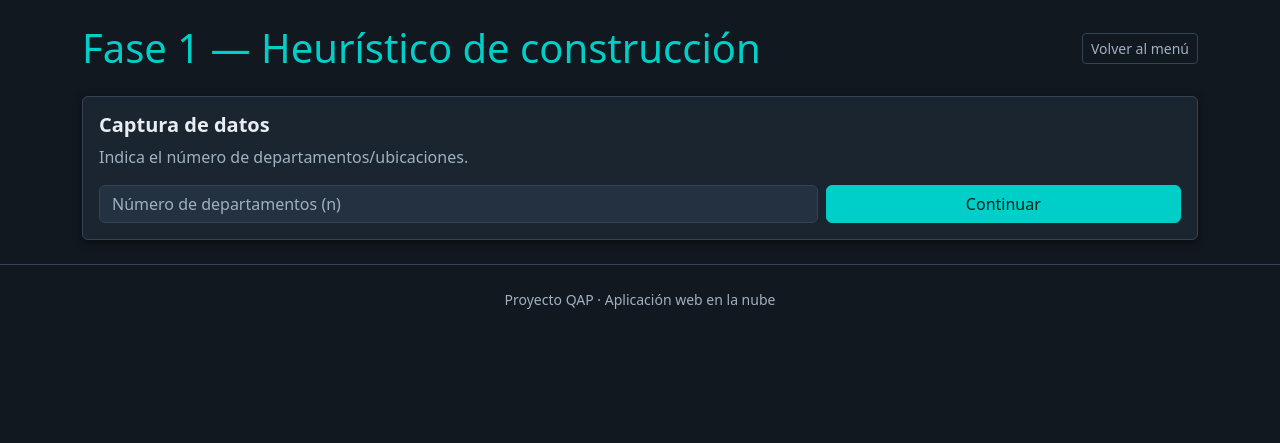
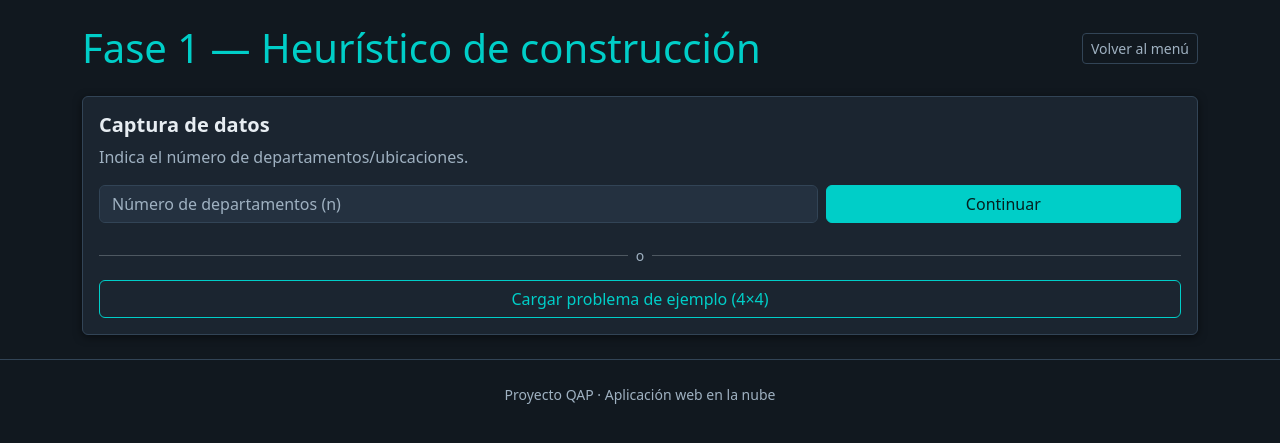
Before and after one commit to RTR-3015/qap-app, a Flask app: page /fase1 in a window 1280 px wide. Shown: the part 57-500 px from the top of the page. Run offline with Flask 3, Linux system fonts and the light colour scheme.

Commit message:
Quinta version

```diff
--- a/app.py
+++ b/app.py
@@ -34,6 +34,24 @@ from qap.mejora import (
 
 app = Flask(__name__)
 app.secret_key = "cambia-esta-clave-en-produccion"  # TODO: usar variable de entorno
+
+# Problema de ejemplo fijo (4x4), con matrices simétricas (f_ij = f_ji,
+# d_ij = d_ji), diagonal principal en cero y sin valores negativos.
+# Útil para pruebas rápidas y reproducibles.
+PROBLEMA_EJEMPLO = {
+    "flujo": [
+        [0, 6, 1, 19],
+        [6, 0, 3, 11],
+        [1, 3, 0, 23],
+        [19, 11, 23, 0],
+    ],
+    "distancia": [
+        [0, 10, 2, 5],
+        [10, 0, 11, 13],
+        [2, 11, 0, 11],
+        [5, 13, 11, 0],
+    ],
+}
 
 
 # ---------------------------------------------------------------------------
@@ -119,6 +137,22 @@ def fase1_guardar_matrices():
 
     _guardar_datos_en_sesion(flujo, distancia)
     flash("Matrices guardadas correctamente.", "success")
+    return redirect(url_for("fase1"))
+
+
+@app.route("/fase1/cargar_ejemplo", methods=["POST"])
+def fase1_cargar_ejemplo():
+    """
+    Carga el problema de ejemplo fijo (PROBLEMA_EJEMPLO) directamente en
+    sesión, sin pasar por el formulario de captura manual. Útil para
+    pruebas rápidas y reproducibles de los métodos de construcción/mejora.
+    """
+    flujo = np.array(PROBLEMA_EJEMPLO["flujo"], dtype=float)
+    distancia = np.array(PROBLEMA_EJEMPLO["distancia"], dtype=float)
+    flujo, distancia = validar_matrices(flujo, distancia)
+
+    _guardar_datos_en_sesion(flujo, distancia)
+    flash("Problema de ejemplo cargado correctamente.", "success")
     return redirect(url_for("fase1"))
 
 
--- a/templates/fase1.html
+++ b/templates/fase1.html
@@ -23,6 +23,18 @@
                 <div class="col-4">
                     <button type="submit" class="btn btn-primary w-100">Continuar</button>
                 </div>
+            </form>
+
+            <div class="d-flex align-items-center gap-2 mt-3">
+                <hr class="flex-grow-1">
+                <span class="text-muted small">o</span>
+                <hr class="flex-grow-1">
+            </div>
+
+            <form action="{{ url_for('fase1_cargar_ejemplo') }}" method="post" class="mt-2">
+                <button type="submit" class="btn btn-outline-primary w-100">
+                    Cargar problema de ejemplo (4&times;4)
+                </button>
             </form>
         </div>
     </div>
```
